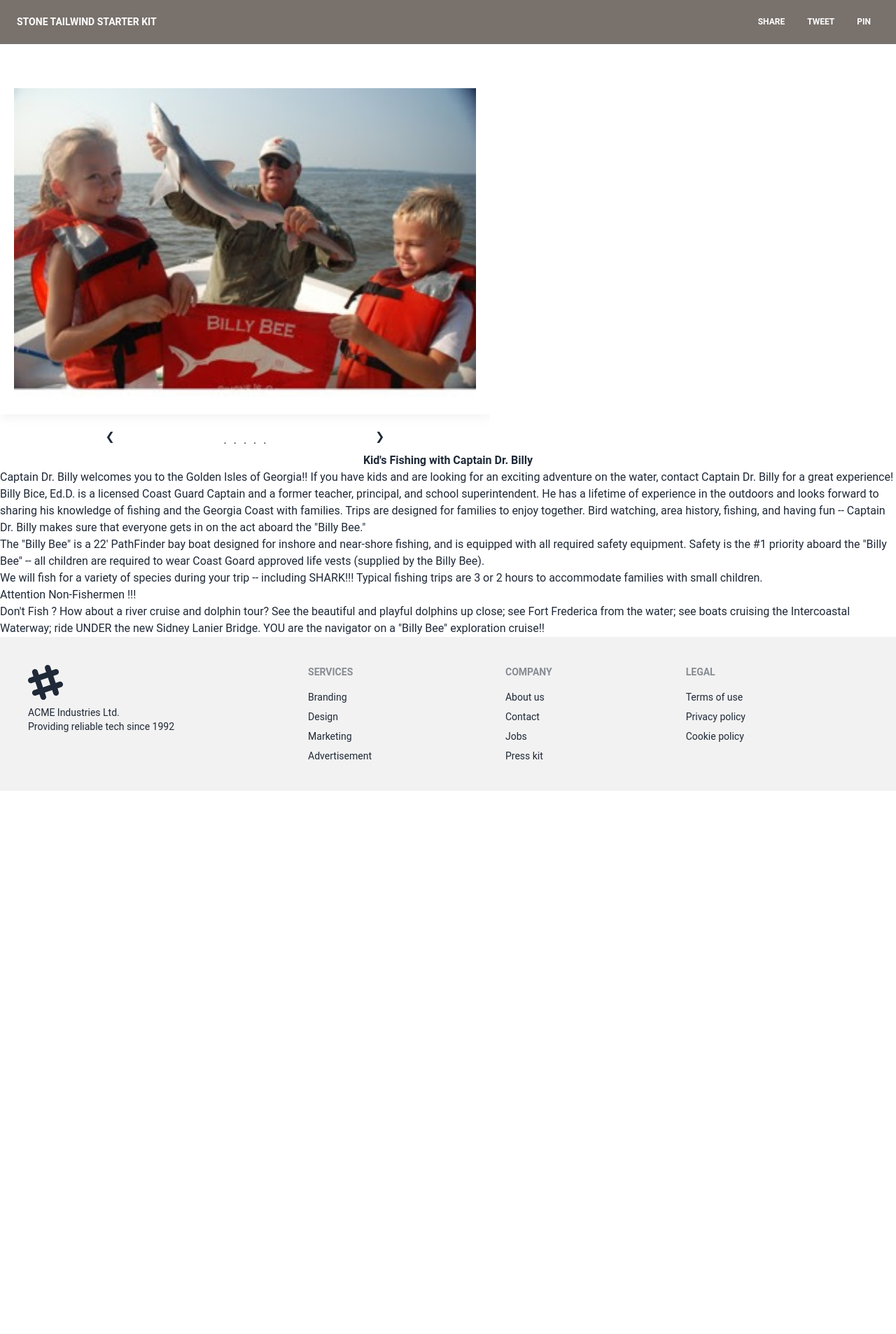
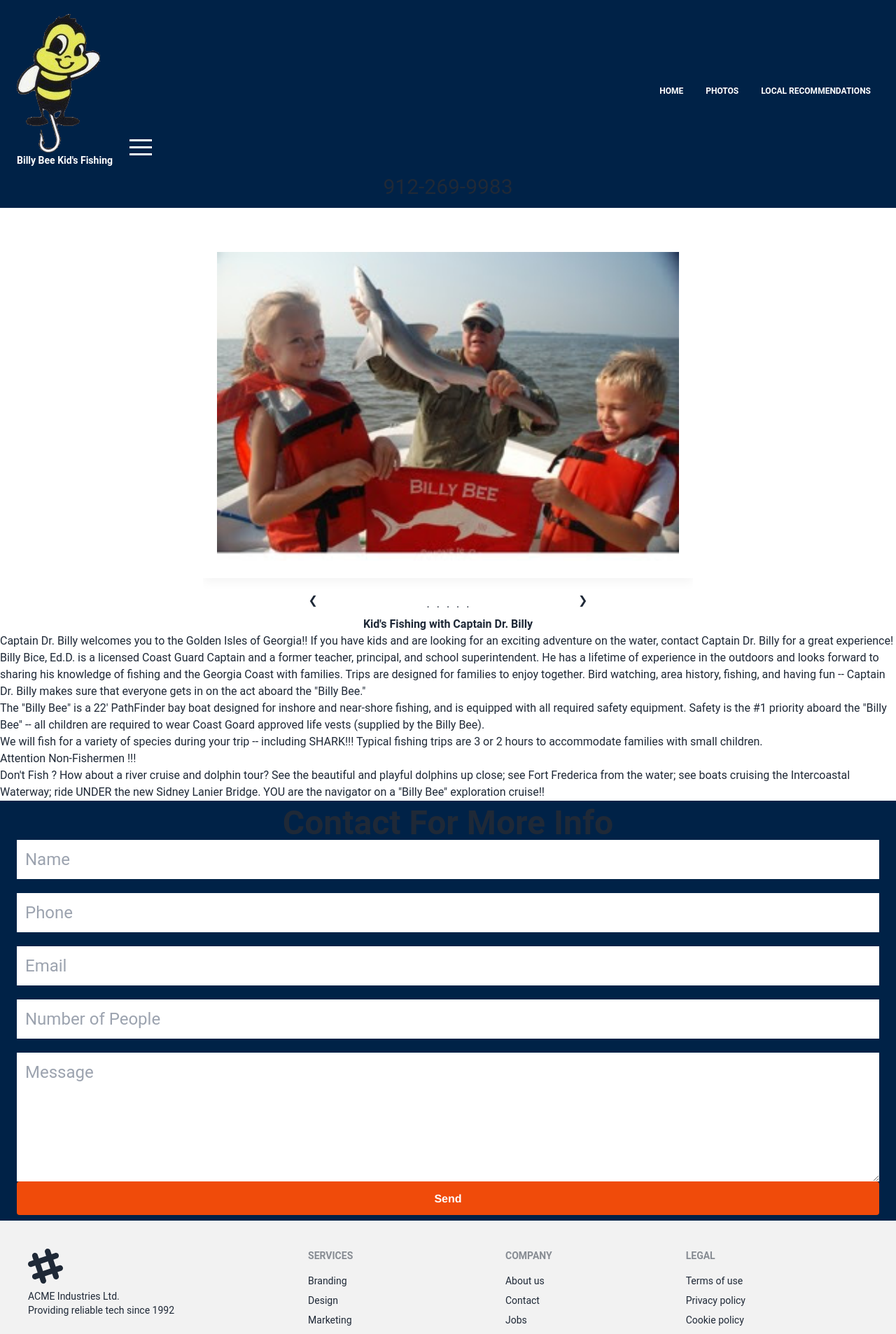
Before and after one commit to huntersteffner/billybee, a Next.js app: page / in a window 1280 px wide. Shown: the top 1906 px of the page at 70% size. Before the commit the page ends 1130 px from the top, so only its background shows below. Built offline with nearby package versions, Linux system fonts and the light colour scheme.

Commit message:
Contact component and other additions

```diff
--- a/package.json
+++ b/package.json
@@ -15,6 +15,7 @@
     "daisyui": "^2.51.5",
     "eslint": "8.36.0",
     "eslint-config-next": "13.2.4",
+    "hamburger-react": "^2.5.0",
     "next": "13.2.4",
     "react": "18.2.0",
     "react-dom": "18.2.0",
--- a/src/components/Carousel.tsx
+++ b/src/components/Carousel.tsx
@@ -2,6 +2,8 @@
 import CarouselItem from './CarouselItem'
 
 const Carousel = () => {
+
+    // https://github.com/harakisgeorge/carouselreact
   const [activeIndex, setActiveIndex] = useState(0)
   const items = [
     {
@@ -37,7 +39,7 @@
   }
   return (
     <>
-      <div className="carousel">
+      <div className="carousel mx-auto">
         <div
           className="inner"
           style={{ transform: `translate(-${activeIndex * 100}%)` }}
--- /dev/null
+++ b/src/components/Contact.tsx
@@ -0,0 +1,23 @@
+const Contact = () => {
+  return (
+    <>
+      <div className="flex justify-center items-center bg-[#002247]">
+        <div className="container mx-auto px-6 py-2">
+          <h2 className="text-center text-5xl font-bold">Contact For More Info</h2>
+          <form className="mx-auto">
+            <div className="flex flex-col space-y-5">
+              <input className="p-3 text-2xl" type="text" id="name" placeholder="Name" />
+              <input className="p-3 text-2xl" type="text" id="phone" placeholder="Phone" />
+              <input className="p-3 text-2xl" type="email" id="email" placeholder="Email" />
+              <input className="p-3 text-2xl" type="number" id="passengers" placeholder="Number of People" />
+              <textarea className="p-3 text-2xl" type="text" placeholder="Message" rows='5' />
+            </div>
+            <button className="btn" type="submit">Send</button>
+          </form>
+        </div>
+      </div>
+    </>
+  )
+}
+
+export default Contact
--- a/src/components/Footer.tsx
+++ b/src/components/Footer.tsx
@@ -1,7 +1,7 @@
 const Footer = () => {
     return (
       <>
-        <footer className="footer p-10 bg-base-200 text-base-content">
+        <footer className="footer bg-[#002247] p-10 bg-base-200 text-base-content">
           <div>
             <svg
               width="50"
--- a/src/components/Layout.tsx
+++ b/src/components/Layout.tsx
@@ -1,4 +1,5 @@
 import Head from 'next/head'
+import Contact from './Contact'
 import Footer from './Footer'
 import Navbar from './Navbar'
 
@@ -15,6 +16,7 @@
       <div className="justify-center items-center">
         <div className="container mx-auto">{children}</div>
       </div>
+      <Contact/>
       <Footer />
     </>
   )
--- a/src/components/Navbar.tsx
+++ b/src/components/Navbar.tsx
@@ -1,25 +1,32 @@
 import { useState } from "react"
+import Logo from "../assets/img/logo.png"
+import Image from "next/image"
+import { Squash as Hamburger } from 'hamburger-react'
+import Link from "next/link"
 
 const Navbar = () => {
     // https://www.creative-tim.com/learning-lab/tailwind-starter-kit/documentation/react/navbars
     const [navbarOpen, setNavbarOpen] = useState(false)
   return (
     <>
-      <nav className="relative flex flex-wrap items-center justify-between px-2 py-3 bg-stone-500 mb-3">
+      <nav className="relative flex flex-col flex-wrap items-center justify-between px-2 py-3 bg-[#002247] mb-3">
         <div className="container px-4 mx-auto flex flex-wrap items-center justify-between">
           <div className="w-full relative flex justify-between lg:w-auto lg:static lg:block lg:justify-start">
-            <a
-              className="text-sm font-bold leading-relaxed inline-block mr-4 py-2 whitespace-nowrap uppercase text-white"
-              href="#pablo"
+            <Link
+              className="text-sm font-bold leading-relaxed inline-block mr-4 py-2 whitespace-nowrap text-white"
+              href="/"
             >
-              stone Tailwind Starter Kit
-            </a>
-            <button
-              className="text-white cursor-pointer text-xl leading-none px-3 py-1 border border-solid border-transparent rounded bg-transparent block lg:hidden outline-none focus:outline-none"
-              type="button"
-              onClick={() => setNavbarOpen(!navbarOpen)}
-            >
-              <i className="fas fa-bars"></i>
+                {/* Go to https://hamburger-react.netlify.app/ for information on hamburger menu */}
+                <Image src={Logo} alt="billy bee logo" />
+              Billy Bee Kid's Fishing
+            </Link>
+            <button>
+            {/* //   className="text-white cursor-pointer text-xl leading-none px-3 py-1 border border-solid border-transparent rounded bg-transparent block lg:hidden outline-none focus:outline-none"
+            //   type="button"
+            //   onClick={() => setNavbarOpen(!navbarOpen)}
+            // >
+            //   <i className="fas fa-bars"></i> */}
+            <Hamburger color="#fff"  toggled={navbarOpen} toggle={setNavbarOpen} />
             </button>
           </div>
           <div
@@ -31,31 +38,35 @@
           >
             <ul className="flex flex-col lg:flex-row list-none lg:ml-auto">
               <li className="nav-item">
-                <a
+                <Link
                   className="px-3 py-2 flex items-center text-xs uppercase font-bold leading-snug text-white hover:opacity-75"
-                  href="#pablo"
+                  href="/"
                 >
-                  <i className="fab fa-facebook-square text-lg leading-lg text-white opacity-75"></i><span className="ml-2">Share</span>
-                </a>
+                  <i className="fab fa-facebook-square text-lg leading-lg text-white opacity-75"></i><span className="ml-2">Home</span>
+                </Link>
               </li>
               <li className="nav-item">
-                <a
+                <Link
                   className="px-3 py-2 flex items-center text-xs uppercase font-bold leading-snug text-white hover:opacity-75"
-                  href="#pablo"
+                  href="/photos"
                 >
-                  <i className="fab fa-twitter text-lg leading-lg text-white opacity-75"></i><span className="ml-2">Tweet</span>
-                </a>
+                  <i className="fab fa-twitter text-lg leading-lg text-white opacity-75"></i><span className="ml-2">Photos</span>
+                </Link>
               </li>
               <li className="nav-item">
-                <a
+                <Link
                   className="px-3 py-2 flex items-center text-xs uppercase font-bold leading-snug text-white hover:opacity-75"
-                  href="#pablo"
+                  href="/recommendations"
                 >
-                  <i className="fab fa-pinterest text-lg leading-lg text-white opacity-75"></i><span className="ml-2">Pin</span>
-                </a>
+                  <i className="fab fa-pinterest text-lg leading-lg text-white opacity-75"></i><span className="ml-2">Local Recommendations</span>
+                </Link>
               </li>
             </ul>
           </div>
+        </div>
+        {/* Phone Number */}
+        <div>
+            <a className="text-3xl" href="tel:9122699983">912-269-9983</a>
         </div>
       </nav>
     </>
--- a/src/styles/globals.css
+++ b/src/styles/globals.css
@@ -6,6 +6,43 @@
 body {
   margin: 0;
   font-family: "Roboto";
+}
+
+
+
+
+/* CSS */
+.btn {
+  background-color: #f04b0a;
+  border-radius: 4px;
+  border-style: none;
+  box-sizing: border-box;
+  color: #fff;
+  cursor: pointer;
+  display: inline-block;
+  font-family: "Farfetch Basis","Helvetica Neue",Arial,sans-serif;
+  font-size: 16px;
+  font-weight: 700;
+  line-height: 1.5;
+  margin: 0;
+  max-width: none;
+  min-height: 44px;
+  min-width: 10px;
+  outline: none;
+  overflow: hidden;
+  padding: 9px 20px 8px;
+  position: relative;
+  text-align: center;
+  text-transform: none;
+  user-select: none;
+  -webkit-user-select: none;
+  touch-action: manipulation;
+  width: 100%;
+}
+
+.btn:hover,
+.btn:focus {
+  background-color: blue;
 }
 
 .App {
```
Also changed, not shown: inspiration.txt (added), src/assets/img/logo.png (added), 1 other file (tests, documents, lock files or other folders).
